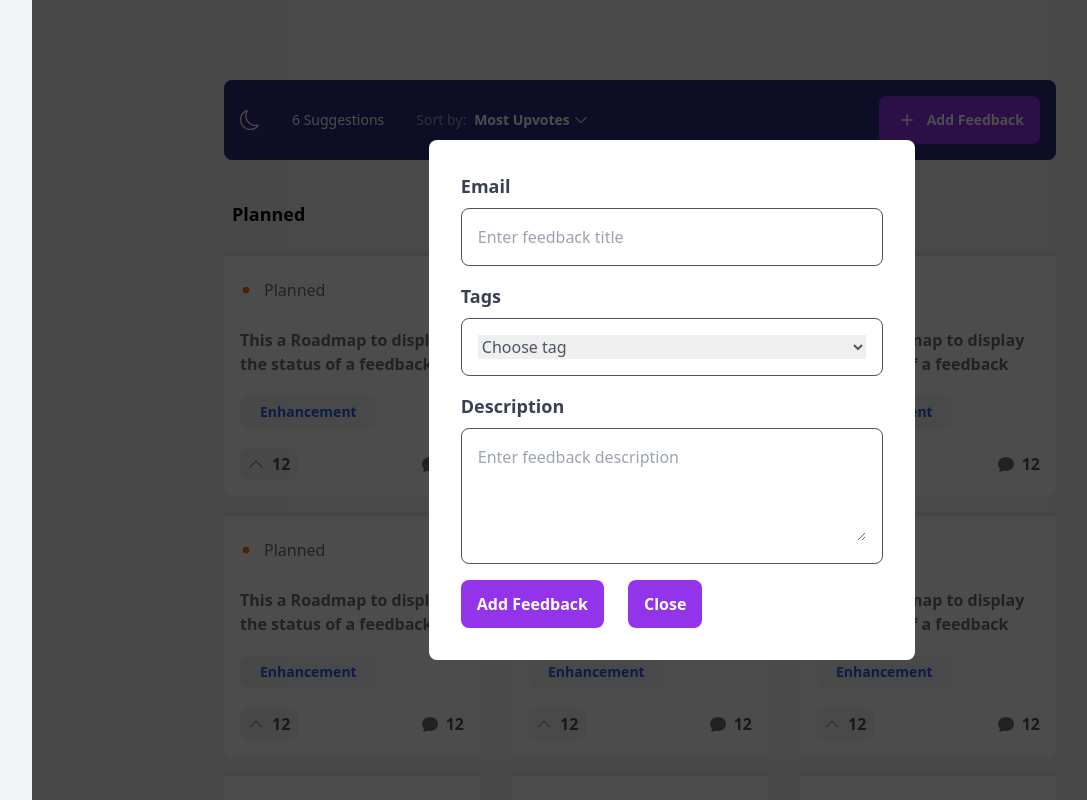
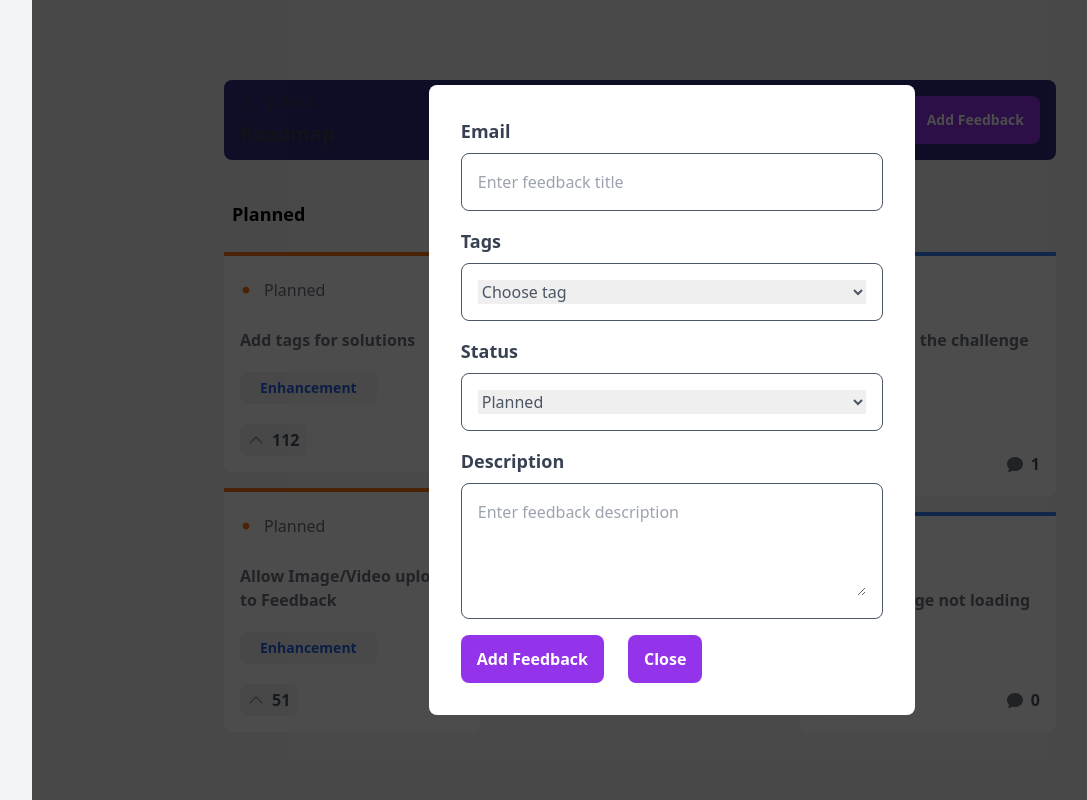
Before and after one commit to hbbolaji/product-feedback, a React (Create React App) app: page /roadmap in a window 1280 px wide. Both pictures are taken after a click on the button "Add Feedback". Shown: the top 800 px of the page, without its empty margins (0-1087 px from the left). Built offline with nearby package versions, Linux system fonts and the light colour scheme.

Commit message:
Roadmap feature fixed

```diff
--- a/src/components/FeedbackForm.tsx
+++ b/src/components/FeedbackForm.tsx
@@ -29,6 +29,7 @@ const FeedbackForm: React.FC<Props> = ({ close, edit, feedback }) => {
     tag: "",
     upVotes: 0,
     numberOfComments: 0,
+    status: "Planned",
     description: "",
   });
 
@@ -36,19 +37,13 @@ const FeedbackForm: React.FC<Props> = ({ close, edit, feedback }) => {
     if (edit) setFeed(feedback as FeedbackTypes);
     // eslint-disable-next-line react-hooks/exhaustive-deps
   }, []);
-  // const errorMessage = (feedback: any) => {
-  //   if (feedback.title === "")
-  //     error.current.title = "Title field can not be empty";
-  //   if (feedback.tag === "") error.current.tags = "Choose a tag";
-  //   if (feedback.tag === "")
-  //     error.current.description = "Description field can not be empty";
-  // };
   const reset = () => {
     setFeed({
       title: "",
       tag: "",
       upVotes: 0,
       numberOfComments: 0,
+      status: "Planned",
       description: "",
     });
   };
@@ -117,6 +112,33 @@ const FeedbackForm: React.FC<Props> = ({ close, edit, feedback }) => {
         </div>
         <div className="space-y-2">
           <label className="text-gray-700 dark:text-gray-50 text-lg font-semibold">
+            Status
+          </label>
+          <div className="border border-gray-600 dark:border-gray-50 rounded-lg p-4">
+            <select
+              placeholder="Pick a tag"
+              className="w-full dark:bg-gray-900 text-gray-600 dark:text-gray-50 focus:outline-0"
+              value={feed.status}
+              name="status"
+              onChange={(e) =>
+                setFeed({
+                  ...feed,
+                  status: e.target.value as "Planned" | "Live" | "In-Progress",
+                })
+              }
+            >
+              <option value="">Choose tag</option>
+              <option value="Planned">Planned</option>
+              <option value="In-Progress">In-Progress</option>
+              <option value="Live">Live</option>
+            </select>
+          </div>
+          <p className="text-sm text-red-500">
+            {/* {error.current.tags && error.current.tags} */}
+          </p>
+        </div>
+        <div className="space-y-2">
+          <label className="text-gray-700 dark:text-gray-50 text-lg font-semibold">
             Description
           </label>
           <div className="border border-gray-600 dark:border-gray-50 rounded-lg p-4">
--- a/src/components/Navbar.tsx
+++ b/src/components/Navbar.tsx
@@ -1,25 +1,34 @@
 import React, { useContext } from "react";
 import { themeContext } from "../context/ThemeContext";
 import { BsSun, BsMoon, BsPlus, BsChevronDown } from "react-icons/bs";
+import { AiOutlineLeft } from "react-icons/ai";
+import { useNavigate } from "react-router-dom";
 
-const Navbar: React.FC<{ numOfFeedback: number; open: () => void }> = ({
-  numOfFeedback,
-  open,
-}) => {
+const Navbar: React.FC<{
+  numOfFeedback: number;
+  open: () => void;
+  back?: boolean;
+}> = ({ numOfFeedback, open, back }) => {
+  const navigate = useNavigate();
   const { theme, changeTheme } = useContext(themeContext);
   return (
     <div className="w-full h-20 md:rounded-lg bg-indigo-900 p-4 flex items-center space-x-8 text-sm">
+      {!back && (
         <div
           className="cursor-pointer text-white text-xl"
           onClick={() => changeTheme()}
         >
           {theme ? <BsSun /> : <BsMoon />}
         </div>
+      )}
+      {!back && (
         <div className="text-white">
           <p className="text-white text-lg md:text-sm">
             {numOfFeedback} Suggestions
           </p>
         </div>
+      )}
+      {!back && (
         <div className="text-white space-x-2 hidden md:flex">
           <p className="text-gray-400">Sort by: </p>
           <div className="flex items-center space-x-1 cursor-pointer">
@@ -27,6 +36,22 @@ const Navbar: React.FC<{ numOfFeedback: number; open: () => void }> = ({
             <BsChevronDown />
           </div>
         </div>
+      )}
+      {back && (
+        <div className="space-y-2">
+          <div
+            className="text-gray-700 dark:text-white text-sm flex items-center space-x-1 cursor-pointer"
+            onClick={() => navigate(-1)}
+          >
+            {" "}
+            <AiOutlineLeft className="text-xl" />
+            <p>go back</p>
+          </div>
+          <h2 className="text-gray-700 dark:text-white font-semibold text-xl">
+            Roadmap
+          </h2>
+        </div>
+      )}
       <div className="flex-1 flex justify-end">
         <button
           className="flex items-center py-3 px-4 bg-purple-600 text-white rounded-lg font-semibold"
--- a/src/components/RoadMapSection.tsx
+++ b/src/components/RoadMapSection.tsx
@@ -1,10 +1,11 @@
 import React from "react";
+import { FeedbackTypes } from "../store/types";
 import RoadmapCard from "./RoadmapCard";
 
 interface Props {
   title: "Planned" | "In-Progress" | "Live";
   description: string;
-  feedbacks: any[];
+  feedbacks: FeedbackTypes[];
 }
 
 const RoadMapSection: React.FC<Props> = ({ title, description, feedbacks }) => {
@@ -16,8 +17,8 @@ const RoadMapSection: React.FC<Props> = ({ title, description, feedbacks }) => {
       </div>
       <div className="space-y-4">
         {feedbacks.map((roadmap) => (
-          <div key={roadmap}>
-            <RoadmapCard title={title} />
+          <div key={roadmap.id}>
+            <RoadmapCard title={title} feedback={roadmap} />
           </div>
         ))}
       </div>
--- a/src/components/RoadmapCard.tsx
+++ b/src/components/RoadmapCard.tsx
@@ -1,38 +1,63 @@
 import React from "react";
 import { BsChevronUp, BsDot, BsFillChatFill } from "react-icons/bs";
+import { useDispatch } from "react-redux";
+import { useNavigate } from "react-router-dom";
+import { upvoteFeedback } from "../store/actions";
+import { FeedbackTypes } from "../store/types";
 import Tag from "./Tag";
 
 interface Props {
   title: string;
+  feedback: FeedbackTypes;
 }
 
-const RoadmapCard: React.FC<Props> = ({ title }) => {
+const RoadmapCard: React.FC<Props> = ({ title, feedback }) => {
+  const navigate = useNavigate();
+  const dispatch = useDispatch();
+  const vote = () => {
+    dispatch(upvoteFeedback({ ...feedback, upVotes: feedback.upVotes + 1 }));
+  };
+  let color;
   let borderColor;
-  if (title === "Planned") borderColor = "orange";
-  else if (title === "In-Progress") borderColor = "purple";
-  else if (title === "Live") borderColor = "blue";
+  if (title === "Planned") borderColor = "border-t-orange-500";
+  else if (title === "In-Progress") borderColor = "border-t-purple-500";
+  else if (title === "Live") borderColor = "border-t-blue-500";
+  if (title === "Planned") color = "orange";
+  else if (title === "In-Progress") color = "purple";
+  else if (title === "Live") color = "blue";
+
   return (
     <div
-      className={`border-t space-y-5 border-t-4 border-t-${borderColor}-500 dark:text-gray-200 rounded-b-lg p-4 bg-white dark:bg-gray-800 dark:shadow-lg dark:text-white hover:shadow cursor-pointer`}
+      className={`border-t space-y-5 border-t-4 ${borderColor} dark:text-gray-200 rounded-b-lg p-4 bg-white dark:bg-gray-800 dark:shadow-lg dark:text-white hover:shadow cursor-pointer`}
     >
       <div className="flex items-center">
-        <BsDot className={`-ml-3 text-${borderColor}-500 text-4xl`} />
+        <BsDot className={`-ml-3 text-${color}-500 text-4xl`} />
         <span className="text-gray-500 dark:text-gray-300">{title}</span>
       </div>
-      <p className="text-gray-500 dark:text-gray-300 font-semibold">
-        This a Roadmap to display the status of a feedback
+      <p
+        className="text-gray-500 dark:text-gray-300 font-semibold cursor-pointer"
+        onClick={() => navigate(`/feedback/${feedback.id}`)}
+      >
+        {feedback.title}
       </p>
       <div>
-        <Tag title={`Enhancement`} />
+        <Tag title={feedback.tag} />
       </div>
       <div className="flex items-center justify-between">
-        <div className="inline-flex items-center space-x-2 bg-gray-100 dark:bg-gray-700 py-1 px-2 rounded-lg">
+        <div
+          className="inline-flex items-center space-x-2 bg-gray-100 dark:bg-gray-700 py-1 px-2 rounded-lg cursor-pointer"
+          onClick={vote}
+        >
           <BsChevronUp className="text-gray-500" />
-          <p className="font-semibold text-gray-600 dark:text-white">{12}</p>
+          <p className="font-semibold text-gray-600 dark:text-white">
+            {feedback.upVotes}
+          </p>
         </div>
         <div className="inline-flex items-center space-x-2">
           <BsFillChatFill className="text-gray-500" />
-          <p className="font-semibold text-gray-600 dark:text-white">{12}</p>
+          <p className="font-semibold text-gray-600 dark:text-white">
+            {feedback.numberOfComments}
+          </p>
         </div>
       </div>
     </div>
--- a/src/pages/Feedback.tsx
+++ b/src/pages/Feedback.tsx
@@ -34,7 +34,7 @@ const Feedback = () => {
         <div className="flex justify-between items-center">
           <div
             className="text-gray-700 dark:text-white flex items-center space-x-1 cursor-pointer"
-            onClick={() => navigate("/")}
+            onClick={() => navigate(-1)}
           >
             {" "}
             <AiOutlineLeft className="text-xl" />
--- a/src/pages/Roadmap.tsx
+++ b/src/pages/Roadmap.tsx
@@ -12,6 +12,9 @@ const Roadmap = () => {
     useSelector((state: StoreType) => state.feedbacks)
   );
   const feedbacks = feedbackObj.sort((a, b) => b?.upVotes - a?.upVotes);
+  const inProgress = feedbacks.filter((feed) => feed.status === "In-Progress");
+  const live = feedbacks.filter((feed) => feed.status === "Live");
+  const planned = feedbacks.filter((feed) => feed.status === "Planned");
   const openModal = () => {
     setShowModal(true);
   };
@@ -21,24 +24,24 @@ const Roadmap = () => {
   return (
     <div className="relative px-8 py-20">
       <div className="2xl:mx-96 xl:mx-48 lg:mx-24 md:mx-6 space-y-8">
-        <Navbar numOfFeedback={feedbacks.length} open={openModal} />
+        <Navbar numOfFeedback={feedbacks.length} open={openModal} back={true} />
         <div className="flex flex-col md:flex-row md:space-x-8 space-y-6 md:space-y-0">
           <div className="w-full md:w-1/3">
             <RoadMapSection
               title="Planned"
               description=""
-              feedbacks={[1, 2, 3]}
+              feedbacks={planned}
             />
           </div>
           <div className="w-full md:w-1/3">
             <RoadMapSection
               title="In-Progress"
               description=""
-              feedbacks={[1, 2, 3]}
+              feedbacks={inProgress}
             />
           </div>
           <div className="w-full md:w-1/3">
-            <RoadMapSection title="Live" description="" feedbacks={[1, 2, 3]} />
+            <RoadMapSection title="Live" description="" feedbacks={live} />
           </div>
         </div>
       </div>
--- a/src/store/reducer.ts
+++ b/src/store/reducer.ts
@@ -50,6 +50,7 @@ const defaultState: StoreType = {
       tag: "Enhancement",
       title: "Add tags for solutions",
       upVotes: 112,
+      status: "Planned",
       comments: comments,
     },
     "number 2": {
@@ -59,6 +60,7 @@ const defaultState: StoreType = {
       numberOfComments: 4,
       tag: "Feature",
       title: "Add dark theme option",
+      status: "In-Progress",
       upVotes: 99,
       comments: comments,
     },
@@ -68,6 +70,7 @@ const defaultState: StoreType = {
       numberOfComments: 1,
       tag: "Feature",
       title: "Q & A within the challenge hubs",
+      status: "Live",
       upVotes: 65,
       comments,
     },
@@ -77,6 +80,7 @@ const defaultState: StoreType = {
       numberOfComments: 2,
       tag: "Enhancement",
       title: "Allow Image/Video upload to Feedback",
+      status: "Planned",
       upVotes: 51,
       comments,
     },
@@ -86,6 +90,7 @@ const defaultState: StoreType = {
       numberOfComments: 3,
       tag: "Feature",
       title: "Ability to follow others",
+      status: "In-Progress",
       upVotes: 42,
       comments,
     },
@@ -95,6 +100,7 @@ const defaultState: StoreType = {
       numberOfComments: 0,
       tag: "Bug",
       title: "Preview Image not loading",
+      status: "Live",
       upVotes: 3,
     },
   },
--- a/src/store/types.ts
+++ b/src/store/types.ts
@@ -17,6 +17,7 @@ export interface CommentsType {
 export interface FeedbackTypes {
   id?: string;
   title: string;
+  status: "Planned" | "In-Progress" | "Live";
   description: string;
   tag: string;
   numberOfComments: number;
```
Lines whose indentation alone changed are shown as unchanged.
